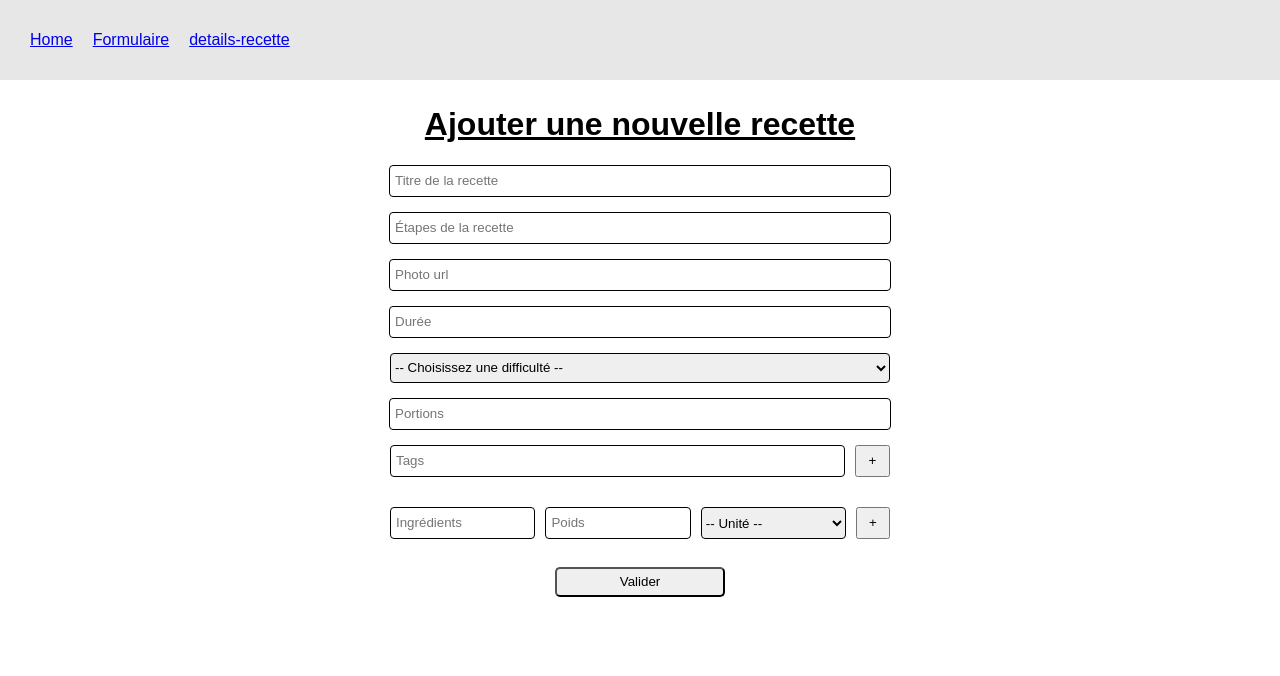
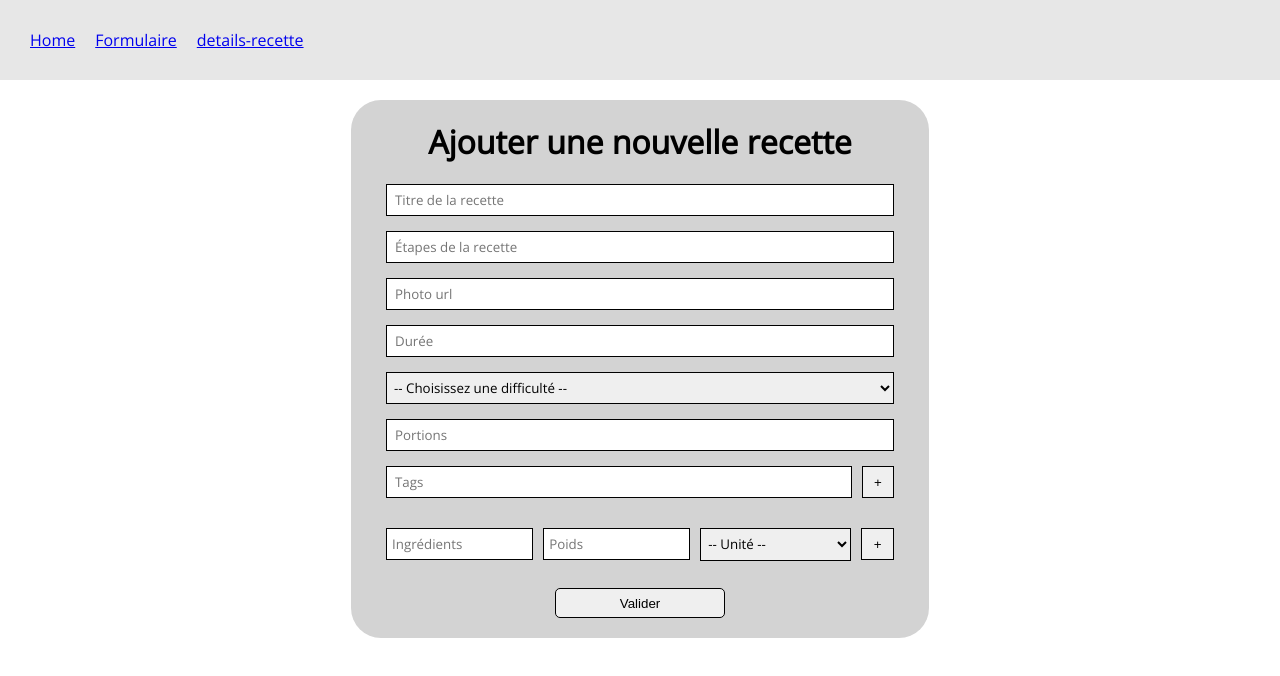
Before and after one commit to ElSalim75/recette, a React (Vite) app in the folder Recette/: page /formulaire in a window 1280 px wide. Shown: the top 676 px of the page. Built offline with nearby package versions, Linux system fonts and the light colour scheme.

Commit message:
form update css, errors

```diff
--- a/Recette/src/assets/scss/global.scss
+++ b/Recette/src/assets/scss/global.scss
@@ -1,3 +1,5 @@
+@import url('https://fonts.googleapis.com/css2?family=Open+Sans:wght@300;400&display=swap');
+
 body{
     font-family: "Open sans", sans-serif;
 }
--- a/Recette/src/components/Tag.jsx
+++ b/Recette/src/components/Tag.jsx
@@ -3,8 +3,8 @@ import './Tag.scss'
 
 const Tag = ({ tag }) => {
     return (
-        <div className='tag'>
-            {tag}
+        <div className='tag-comp'>
+            #{tag}
         </div>
     )
 }
--- a/Recette/src/components/Tag.scss
+++ b/Recette/src/components/Tag.scss
@@ -1,6 +1,6 @@
-.tag {
+.tag-comp {
   display: flex;
   border: 1px solid black;
-  padding: 2px;
-  border-radius: 5px;
+  padding: 4px;
+  background-color: white;
 }
--- a/Recette/src/pages/FormRecipe.jsx
+++ b/Recette/src/pages/FormRecipe.jsx
@@ -21,10 +21,27 @@ const Formulaire = () => {
     const [ingredientsUnite, setIngredientsUnite] = useState('')
     const [completeRecipe, setCompleteRecipe] = useState(false)
 
+    const resetFields = () => {
+
+        setTitle('')
+        setSteps('')
+        setPicture('')
+        setTime('')
+        setDifficulty('')
+        setPortion('')
+        setTagList([])
+        setTags('')
+        setIngredientsQuantity('')
+        setIngredients('')
+        setIngredientsUnite('')
+        setIngredientList([])
+    }
+
     const {addRecipe} = useRecipes()
 
     const addIngredient = e => {
         e.preventDefault()
+        if (ingredients && ingredientsQuantity && ingredientsUnite) {
             setIngredientList([
                 ...ingredientList,
                 {
@@ -37,11 +54,14 @@ const Formulaire = () => {
             setIngredientsQuantity('');
             setIngredientsUnite('');
         }
+    }
 
     const addTags = (e) => {
         e.preventDefault()
+        if (tags) {
             setTagList([...tagList, tags])
             setTags('');
+        }
     }
 
     const handleSubmit = e => {
@@ -62,9 +82,11 @@ const Formulaire = () => {
             }
         })
         setCompleteRecipe(true);
+        resetFields();
     }
 
     return (
+        <div className='container-form'>
             <div className='divForm'>
                 <h1>Ajouter une nouvelle recette</h1>
                 <form className='form' onSubmit={handleSubmit}>
@@ -122,7 +144,7 @@ const Formulaire = () => {
                         min='1'
                         max='5'
                     />
-                <div className='tags'>
+                    <div className='tags-form'>
                         <input
                             value={tags}
                             onChange={e => setTags(e.target.value)}
@@ -134,12 +156,12 @@ const Formulaire = () => {
                             +
                         </button>
                     </div>
-                <div className='tag-display'>
+                    <div className='tag-display-form'>
                         {tagList.map((tag, i) => (
                             <Tag key={i} tag={tag}/>
                         ))}
                     </div>
-                <div className='ingredients'>
+                    <div className='ingredientsForm'>
                         <input
                             value={ingredients}
                             onChange={e => setIngredients(e.target.value)}
@@ -170,10 +192,15 @@ const Formulaire = () => {
                             <Ingredient key={i} ingredient={ingredient}/>
                         ))}
                     </div>
-                <button style={{border: completeRecipe ? "2px solid limegreen" : null}} className='submit-button'
+                    <div className='validate-footer'>
+                        <button style={{border: completeRecipe ? "2px solid limegreen" : null}}
+                                className='submit-button'
                                 type='submit'>Valider
                         </button>
+                        {completeRecipe && <div>Ajouté !</div>}
+                    </div>
                 </form>
+            </div>
         </div>
     )
 }
--- a/Recette/src/pages/FormRecipe.scss
+++ b/Recette/src/pages/FormRecipe.scss
@@ -1,14 +1,27 @@
+@import "../assets/scss/global";
+
+.container-form {
+  display: flex;
+  justify-content: center;
+  margin-top: 100px;
+}
+
 .divForm {
-  padding-top: 85px;
+  font-family: 'Open Sans', sans-serif;
+  width: 42%;
+  height: 100%;
+  padding: 20px;
+  border-radius: 30px;
   display: flex;
   flex-direction: column;
   align-items: center;
   justify-content: center;
+  background-color: lightgrey;
 }
 
 h1 {
+  margin-top: 0;
   text-align: center;
-  text-decoration: underline;
 }
 
 .form {
@@ -16,43 +29,67 @@ h1 {
   flex-direction: column;
   align-items: center;
   justify-content: center;
-  margin-bottom: 50px;
   width: 500px;
   gap: 15px;
+
+  button {
+    border: 1px solid black;
+  }
+
+  button:hover {
+    box-shadow: 0 0 10px #719ECE;
+    background-color: white;
+  }
+
+  input:focus-visible, select:focus-visible {
+    outline: none !important;
+    border: 1px solid lightblue;
+    box-shadow: 0 0 10px #719ECE;
+    padding: 1px 5px;
+  }
+
+  input:hover, select:hover {
+    box-shadow: 0 0 10px #719ECE;
+  }
+
+  input::placeholder, select {
+    font-family: 'Open Sans', sans-serif;
+  }
 
   input,
   select,
   textarea {
-    padding: 0;
+    padding: 0 3px;
     margin: 0;
     height: 30px;
     width: 100%;
     border: 1px solid black;
-    border-radius: 4px;
   }
+
   input::placeholder {
     padding-left: 5px;
   }
+
+  select {
+    width: 508px !important;
+    height: 32px;
+  }
 }
 
-#selectDiff {
-  width: 100%;
-}
-
-.ingredients {
+.ingredientsForm {
   gap: 10px;
   display: flex;
-  align-self: flex-start;
   height: 30px;
   padding: 0;
   margin: 0;
-  width: 100%;
+  width: 508px;
 
   input {
     padding: 0;
     margin: 0;
     height: 100%;
   }
+
   select {
     height: 108%;
   }
@@ -69,23 +106,30 @@ h1 {
   gap: 2px;
 }
 
-.tags {
+.tags-form {
   display: flex;
-  width: 100%;
+  width: 508px;
   gap: 10px;
 
   button {
-    width: 37px;
+    width: 34px;
   }
 }
 
-.tag-display {
+.tag-display-form {
   display: flex;
   gap: 10px;
 }
 
-.submit-button {
-  width: 170px;
-  height: 30px;
-  border-radius: 5px;
+.validate-footer {
+  display: flex;
+  align-items: center;
+  flex-direction: column;
+  gap: 15px;
+
+  .submit-button {
+    width: 170px;
+    height: 30px;
+    border-radius: 5px;
+  }
 }
```
Lines whose indentation alone changed are shown as unchanged.
